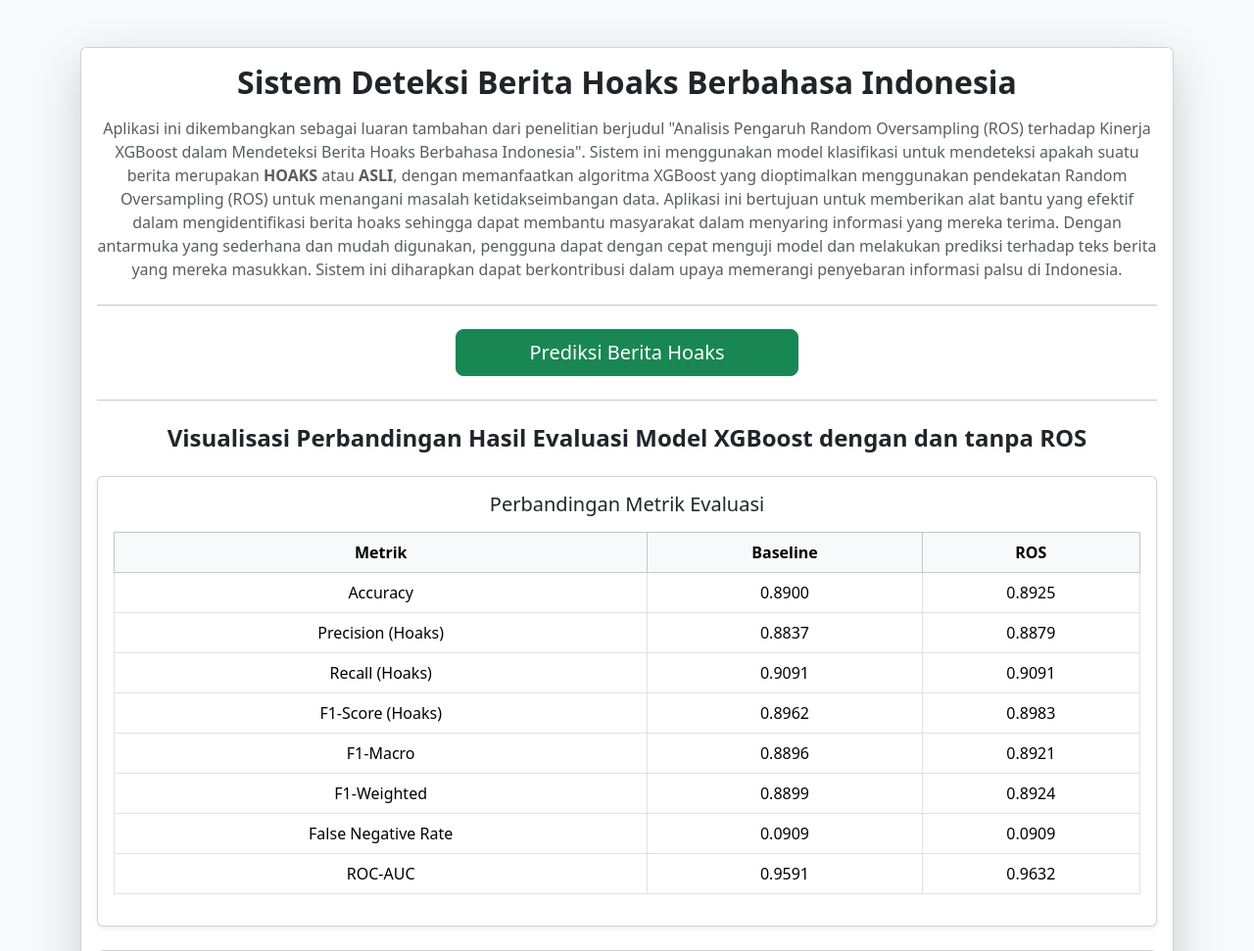
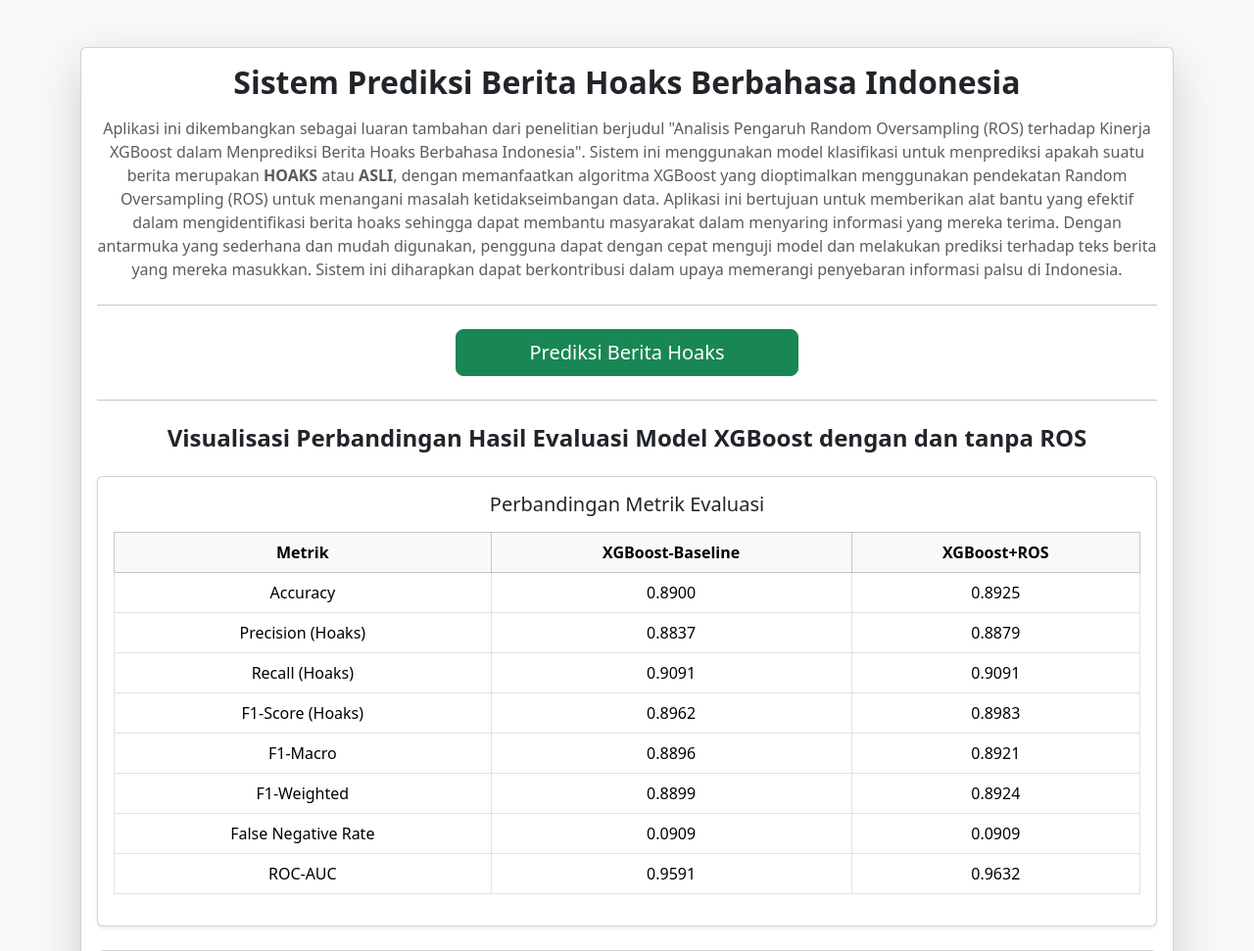
Before and after one commit to IsaOfficial/hoax-flask-app, a Flask app: page / in a window 1280 px wide. Shown: the top 971 px of the page at 98% size. Run offline with Flask 3, Linux system fonts and the light colour scheme; parts of the project's set-up code (start-up, migrations or seed data) failed here and were passed over.

Commit message:
pembaruan nama model

```diff
--- a/templates/index.html
+++ b/templates/index.html
@@ -2,7 +2,7 @@
 <html lang="id">
   <head>
     <meta charset="UTF-8" />
-    <title>Sistem Deteksi Berita Hoaks</title>
+    <title>Sistem Prediksi Berita Hoaks</title>
     <link
       href="https://cdn.jsdelivr.net/npm/bootstrap@5.3.2/dist/css/bootstrap.min.css"
       rel="stylesheet"
@@ -13,14 +13,14 @@
       <div class="card shadow-lg">
         <div class="card-body text-center">
           <h2 class="fw-bold mb-3">
-            Sistem Deteksi Berita Hoaks Berbahasa Indonesia
+            Sistem Prediksi Berita Hoaks Berbahasa Indonesia
           </h2>
 
           <p class="text-muted">
             Aplikasi ini dikembangkan sebagai luaran tambahan dari penelitian
             berjudul "Analisis Pengaruh Random Oversampling (ROS) terhadap
-            Kinerja XGBoost dalam Mendeteksi Berita Hoaks Berbahasa Indonesia".
-            Sistem ini menggunakan model klasifikasi untuk mendeteksi apakah
+            Kinerja XGBoost dalam Menprediksi Berita Hoaks Berbahasa Indonesia".
+            Sistem ini menggunakan model klasifikasi untuk menprediksi apakah
             suatu berita merupakan <b>HOAKS</b> atau <b>ASLI</b>, dengan
             memanfaatkan algoritma XGBoost yang dioptimalkan menggunakan
             pendekatan Random Oversampling (ROS) untuk menangani masalah
@@ -61,8 +61,8 @@
                 <thead class="table-light">
                   <tr>
                     <th>Metrik</th>
-                    <th>Baseline</th>
-                    <th>ROS</th>
+                    <th>XGBoost-Baseline</th>
+                    <th>XGBoost+ROS</th>
                   </tr>
                 </thead>
                 <tbody>
@@ -105,11 +105,11 @@
               <h5>Confusion Matrix</h5>
               <div class="row">
                 <div class="col-md-6">
-                  <h6 class="text-center">Baseline</h6>
+                  <h6 class="text-center">XGBoost-Baseline</h6>
                   <canvas id="cmBaseline"></canvas>
                 </div>
                 <div class="col-md-6">
-                  <h6 class="text-center">ROS</h6>
+                  <h6 class="text-center">XGBoost+ROS</h6>
                   <canvas id="cmROS"></canvas>
                 </div>
               </div>
@@ -141,11 +141,11 @@
             labels: metricKeys,
             datasets: [
               {
-                label: "Baseline",
+                label: "XGBoost-Baseline",
                 data: metricKeys.map(k => metrics.baseline[k])
               },
               {
-                label: "ROS",
+                label: "XGBoost+ROS",
                 data: metricKeys.map(k => metrics.ros[k])
               }
             ]
@@ -169,14 +169,14 @@
           data: {
             datasets: [
               {
-                label: "Baseline",
+                label: "XGBoost-Baseline",
                 data: rocData.baseline.fpr.map((fpr, i) => ({
                   x: fpr,
                   y: rocData.baseline.tpr[i]
                 }))
               },
               {
-                label: "ROS",
+                label: "XGBoost+ROS",
                 data: rocData.ros.fpr.map((fpr, i) => ({
                   x: fpr,
                   y: rocData.ros.tpr[i]
@@ -200,14 +200,14 @@
           data: {
             datasets: [
               {
-                label: "Baseline",
+                label: "XGBoost-Baseline",
                 data: prData.baseline.recall.map((rec, i) => ({
                   x: rec,
                   y: prData.baseline.precision[i]
                 }))
               },
               {
-                label: "ROS",
+                label: "XGBoost+ROS",
                 data: prData.ros.recall.map((rec, i) => ({
                   x: rec,
                   y: prData.ros.precision[i]
```
